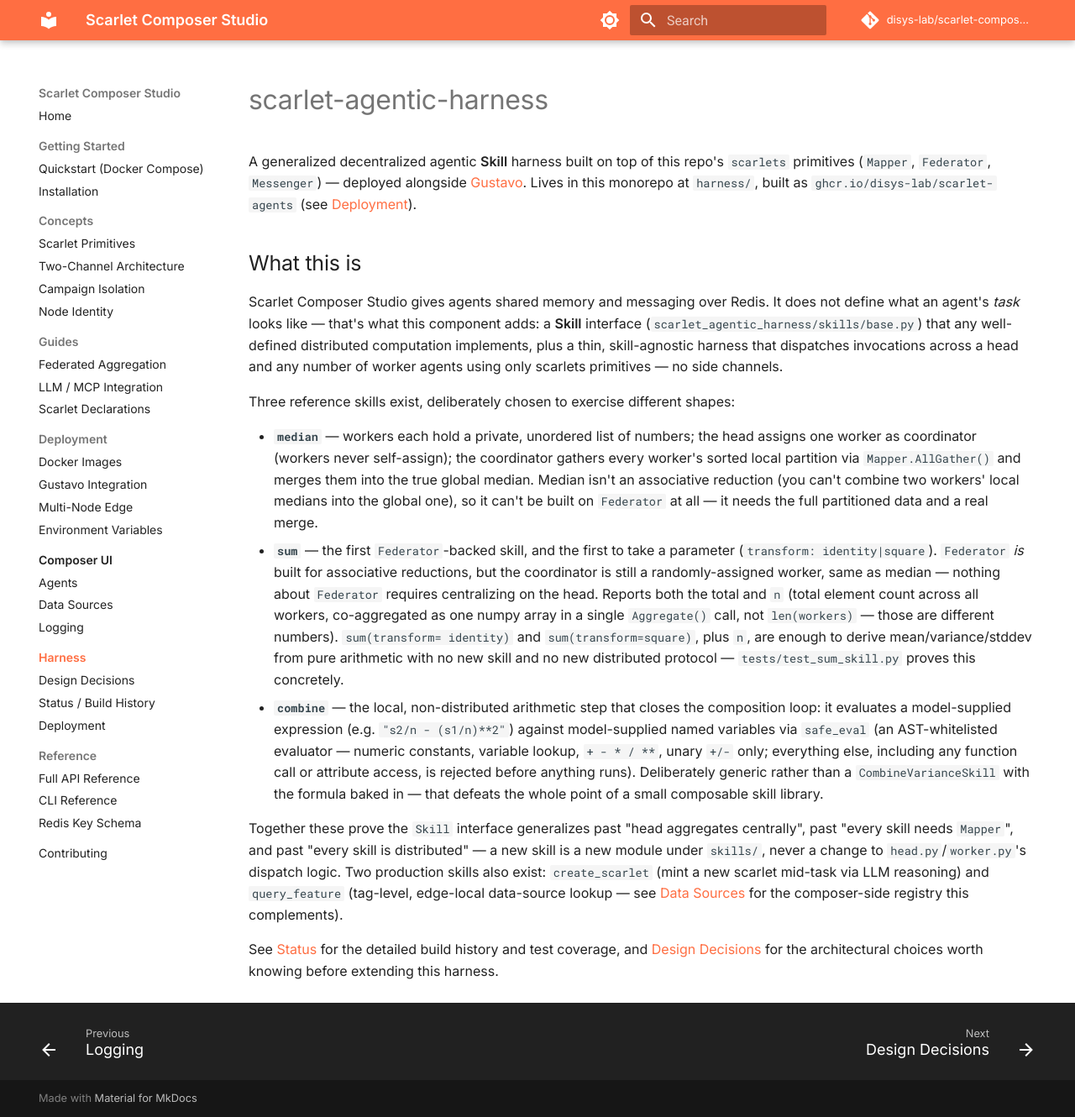
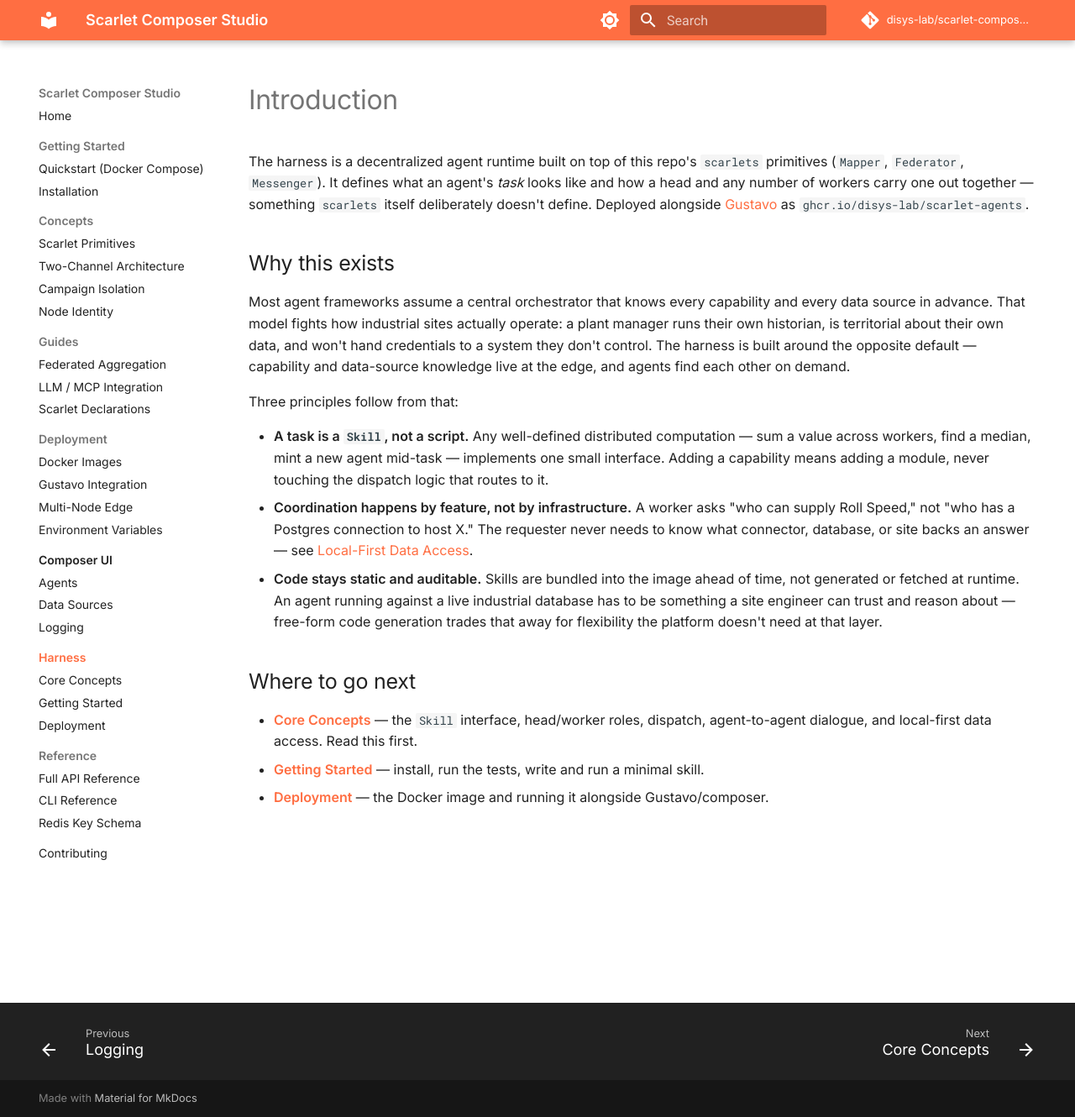
Before and after one commit to disys-lab/scarlet-composer-studio, an MkDocs documentation site: the page built from docs/harness/index.md, in a window 1280 px wide and 1330 px high. Shown: the whole window at 84% size. Built offline with MkDocs 1.6.1 and Material for MkDocs 9.7.7, drawn with Linux system fonts in a browser that asks for light colours; comment, search, counter and statistics services are not loaded.

Commit message:
Rewrite harness docs as real documentation, not a build log
The previous docs/harness/ pages were a near-verbatim import of the
old repo's README, including a 400+ line chronological changelog of
everything built. Replaced with four focused pages: an Introduction
that compresses the design philosophy (local-first data access,
feature-level coordination, static/auditable skills) instead of
listing implementation decisions one by one, a Core Concepts page
covering the Skill interface/dispatch/dialogue at the level someone
needs before extending or using the harness, a Getting Started page,
and a trimmed Deployment page (its old "Running the tests" section
now lives in Getting Started instead of being duplicated).

Verified with a strict mkdocs build (no broken links/nav references).

```diff
--- a/docs/harness/index.md
+++ b/docs/harness/index.md
@@ -1,58 +1,45 @@
-# scarlet-agentic-harness
+# Introduction
 
-A generalized decentralized agentic **Skill** harness built on top of this
-repo's `scarlets` primitives (`Mapper`, `Federator`, `Messenger`) — deployed
-alongside [Gustavo](https://github.com/disys-lab/gustavo). Lives in this
-monorepo at `harness/`, built as `ghcr.io/disys-lab/scarlet-agents` (see
-[Deployment](deployment.md)).
+The harness is a decentralized agent runtime built on top of this repo's
+`scarlets` primitives (`Mapper`, `Federator`, `Messenger`). It defines what
+an agent's *task* looks like and how a head and any number of workers carry
+one out together — something `scarlets` itself deliberately doesn't define.
+Deployed alongside [Gustavo](https://github.com/disys-lab/gustavo) as
+`ghcr.io/disys-lab/scarlet-agents`.
 
-## What this is
+## Why this exists
 
-Scarlet Composer Studio gives agents shared memory and messaging over Redis.
-It does not define what an agent's *task* looks like — that's what this
-component adds: a **Skill** interface (`scarlet_agentic_harness/skills/base.py`)
-that any well-defined distributed computation implements, plus a thin,
-skill-agnostic harness that dispatches invocations across a head and any
-number of worker agents using only scarlets primitives — no side channels.
+Most agent frameworks assume a central orchestrator that knows every
+capability and every data source in advance. That model fights how
+industrial sites actually operate: a plant manager runs their own
+historian, is territorial about their own data, and won't hand credentials
+to a system they don't control. The harness is built around the opposite
+default — capability and data-source knowledge live at the edge, and
+agents find each other on demand.
 
-Three reference skills exist, deliberately chosen to exercise different shapes:
+Three principles follow from that:
 
-- **`median`** — workers each hold a private, unordered list of numbers; the
-  head assigns one worker as coordinator (workers never self-assign); the
-  coordinator gathers every worker's sorted local partition via
-  `Mapper.AllGather()` and merges them into the true global median. Median
-  isn't an associative reduction (you can't combine two workers' local
-  medians into the global one), so it can't be built on `Federator` at all —
-  it needs the full partitioned data and a real merge.
-- **`sum`** — the first `Federator`-backed skill, and the first to take a
-  parameter (`transform: identity|square`). `Federator` *is* built for
-  associative reductions, but the coordinator is still a randomly-assigned
-  worker, same as median — nothing about `Federator` requires centralizing
-  on the head. Reports both the total and `n` (total element count across
-  all workers, co-aggregated as one numpy array in a single `Aggregate()`
-  call, not `len(workers)` — those are different numbers). `sum(transform=
-  identity)` and `sum(transform=square)`, plus `n`, are enough to derive
-  mean/variance/stddev from pure arithmetic with no new skill and no new
-  distributed protocol — `tests/test_sum_skill.py` proves this concretely.
-- **`combine`** — the local, non-distributed arithmetic step that closes the
-  composition loop: it evaluates a model-supplied expression (e.g.
-  `"s2/n - (s1/n)**2"`) against model-supplied named variables via
-  `safe_eval` (an AST-whitelisted evaluator — numeric constants, variable
-  lookup, `+ - * / **`, unary `+/-` only; everything else, including any
-  function call or attribute access, is rejected before anything runs).
-  Deliberately generic rather than a `CombineVarianceSkill` with the formula
-  baked in — that defeats the whole point of a small composable skill
-  library.
+- **A task is a `Skill`, not a script.** Any well-defined distributed
+  computation — sum a value across workers, find a median, mint a new
+  agent mid-task — implements one small interface. Adding a capability
+  means adding a module, never touching the dispatch logic that routes to
+  it.
+- **Coordination happens by feature, not by infrastructure.** A worker
+  asks "who can supply Roll Speed," not "who has a Postgres connection to
+  host X." The requester never needs to know what connector, database, or
+  site backs an answer — see [Local-First Data Access](concepts.md#local-first-data-access).
+- **Code stays static and auditable.** Skills are bundled into the image
+  ahead of time, not generated or fetched at runtime. An agent running
+  against a live industrial database has to be something a site engineer
+  can trust and reason about — free-form code generation trades that away
+  for flexibility the platform doesn't need at that layer.
 
-Together these prove the `Skill` interface generalizes past "head aggregates
-centrally", past "every skill needs `Mapper`", and past "every skill is
-distributed" — a new skill is a new module under `skills/`, never a change
-to `head.py`/`worker.py`'s dispatch logic. Two production skills also exist:
-`create_scarlet` (mint a new scarlet mid-task via LLM reasoning) and
-`query_feature` (tag-level, edge-local data-source lookup — see
-[Data Sources](../composer/data-sources.md) for the composer-side registry
-this complements).
+## Where to go next
 
-See [Status](status.md) for the detailed build history and test coverage,
-and [Design Decisions](design.md) for the architectural choices worth
-knowing before extending this harness.
+- **[Core Concepts](concepts.md)** — the `Skill` interface, head/worker
+  roles, dispatch, agent-to-agent dialogue, and local-first data access.
+  Read this first.
+- **[Getting Started](getting-started.md)** — install, run the tests,
+  write and run a minimal skill.
+- **[Deployment](deployment.md)** — the Docker image and running it
+  alongside Gustavo/composer.
--- a/mkdocs.yml
+++ b/mkdocs.yml
@@ -40,9 +40,9 @@
     - Data Sources: composer/data-sources.md
     - Logging: composer/logging.md
   - Harness:
-    - Overview: harness/index.md
-    - Design Decisions: harness/design.md
-    - Status / Build History: harness/status.md
+    - Introduction: harness/index.md
+    - Core Concepts: harness/concepts.md
+    - Getting Started: harness/getting-started.md
     - Deployment: harness/deployment.md
   - Reference:
     - Full API Reference: reference/api.md
```
Also changed, not shown: docs/harness/concepts.md (added, +110 -0 lines), docs/harness/deployment.md (+2 -15 lines), docs/harness/design.md (deleted, +0 -53 lines), docs/harness/getting-started.md (added, +72 -0 lines), docs/harness/status.md (deleted, +0 -238 lines), harness/README.md (+1 -1 lines).
